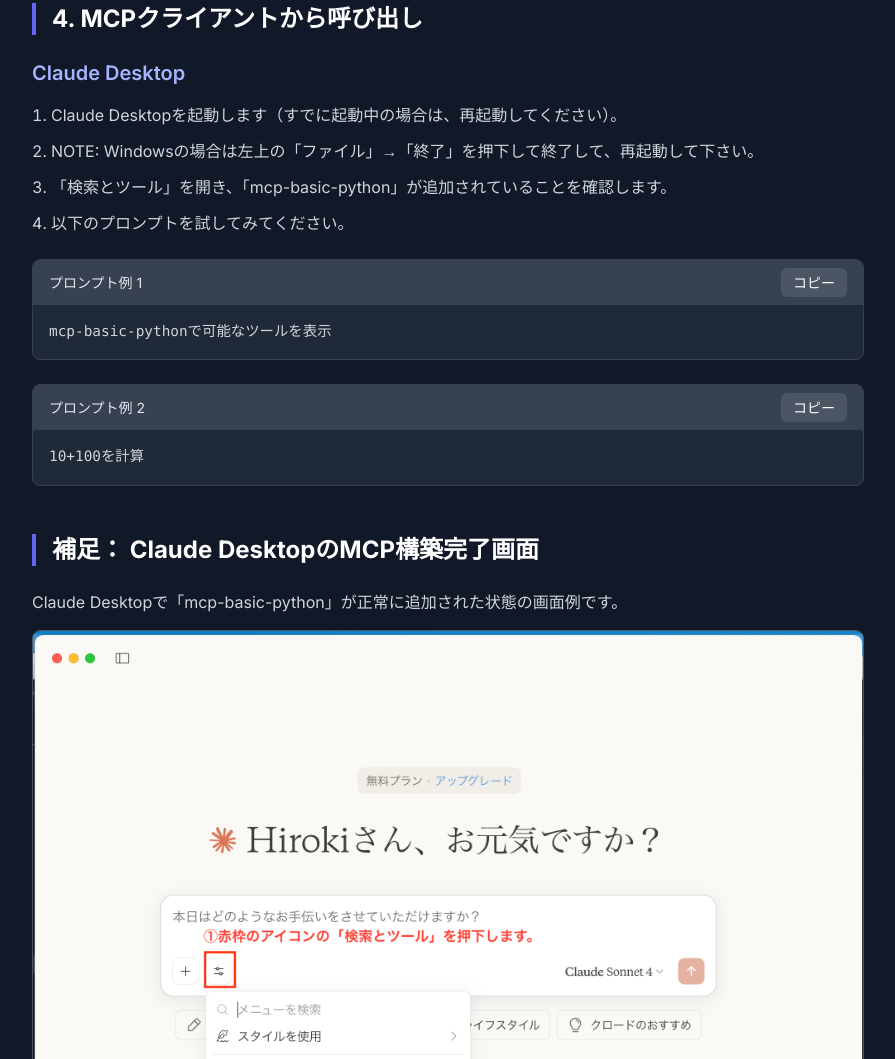
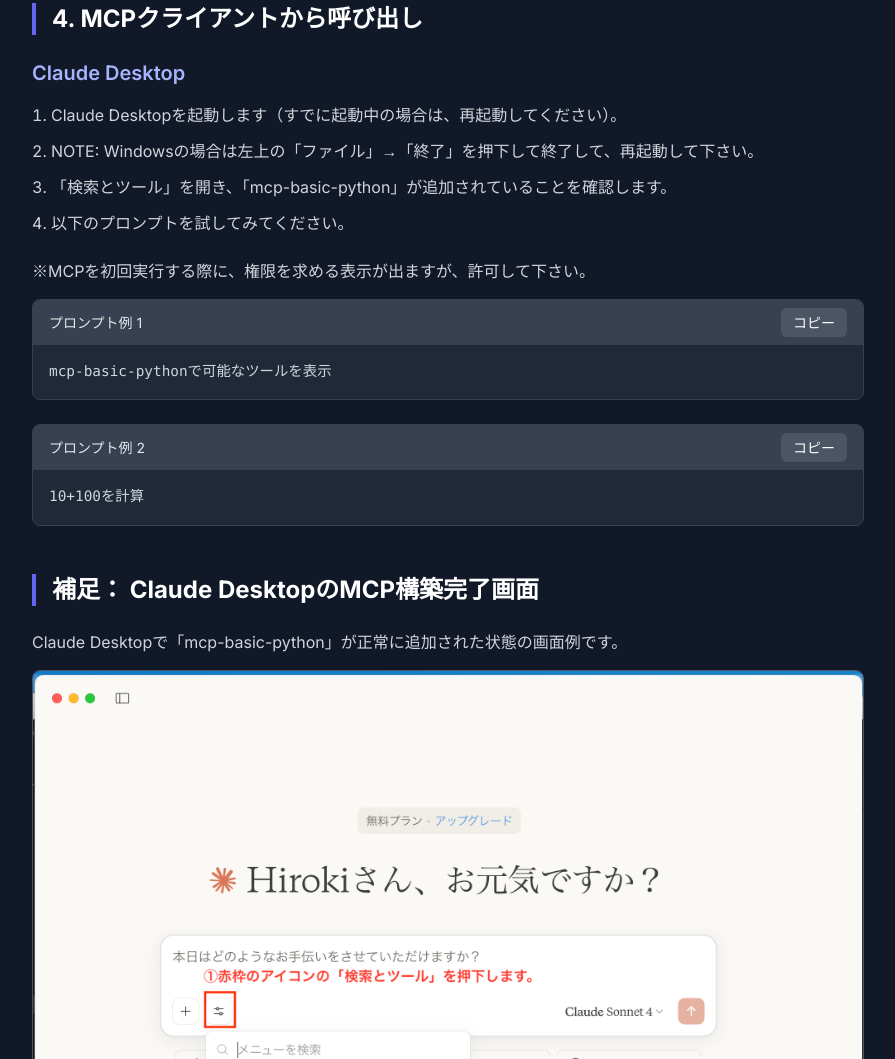
Before and after one commit to SuperMarimoBros/0626_mcp_handson, a plain HTML site: page docs/1_MCPの基本.html in a window 1280 px wide. Shown: the part 2921-3980 px from the top of the page, without its empty margins (192-1087 px from the left). Drawn offline with nearby package versions, Linux system fonts and the light colour scheme.

Commit message:
修正: MCP初回実行時の権限要求に関する注意事項を追加

```diff
--- a/docs/1_MCPの基本.html
+++ b/docs/1_MCPの基本.html
@@ -288,6 +288,7 @@
                     <li>「検索とツール」を開き、「mcp-basic-python」が追加されていることを確認します。</li>
                     <li>以下のプロンプトを試してみてください。</li>
                 </ol>
+                <p class="text-gray-300 mb-4">※MCPを初回実行する際に、権限を求める表示が出ますが、許可して下さい。</p>
 
                 <div class="code-block">
                     <div class="code-header">
```
Also changed, not shown: docs/2_実践編.html (+1 -0 lines).
